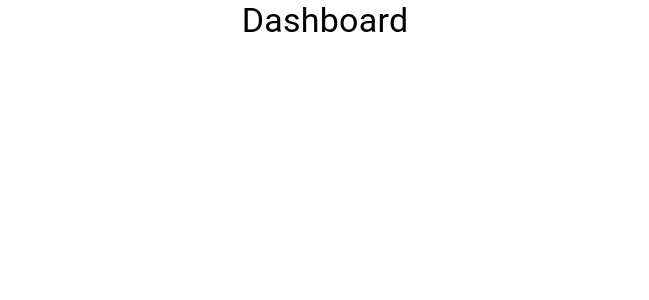
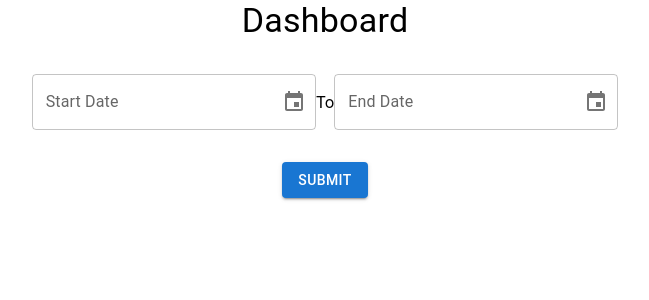
Before and after one commit to dip128/dashboard-chart, a React (Create React App) app: page /dashboard in a window 1280 px wide. Shown: the top 300 px of the page, without its empty margins (315-964 px from the left). Built offline with nearby package versions, Linux system fonts and the light colour scheme; no server answers; sample sign-in values are in the browser's storage.

Commit message:
Date Range Added

```diff
--- a/package.json
+++ b/package.json
@@ -3,14 +3,17 @@
   "version": "0.1.0",
   "private": true,
   "dependencies": {
+    "@date-io/date-fns": "^2.14.0",
     "@emotion/react": "^11.9.0",
     "@emotion/styled": "^11.8.1",
     "@mui/material": "^5.7.0",
     "@mui/styles": "^5.7.0",
+    "@mui/x-date-pickers": "^5.0.0-alpha.3",
     "@testing-library/jest-dom": "^5.16.4",
     "@testing-library/react": "^13.2.0",
     "@testing-library/user-event": "^13.5.0",
     "axios": "^0.27.2",
+    "date-fns": "^2.28.0",
     "react": "^18.1.0",
     "react-dom": "^18.1.0",
     "react-notifications": "^1.7.3",
--- a/src/components/Dashboard/Dashboard.js
+++ b/src/components/Dashboard/Dashboard.js
@@ -1,11 +1,14 @@
-import { Box, Grid, TextField, Typography } from "@mui/material";
+import { Box, Button, Grid, TextField, Typography } from "@mui/material";
 import { makeStyles } from "@mui/styles";
 import React, { useEffect, useState } from "react";
 import { useDispatch, useSelector } from "react-redux";
 import { useNavigate } from "react-router-dom";
 import { fetchTimeZone } from "../../Actions/DashboardAction";
 import dashboardStyles from "./Dashboardstyles";
-
+import { AdapterDateFns } from '@mui/x-date-pickers/AdapterDateFns';
+import { DatePicker, DesktopDatePicker, LocalizationProvider } from '@mui/x-date-pickers';
+import { addDays } from "date-fns";
+import { calculateNewValue } from "@testing-library/user-event/dist/utils";
 const useStyles = makeStyles(dashboardStyles);
 
 function Dashboard() {
@@ -13,12 +16,54 @@ function Dashboard() {
   const classes = useStyles();
   const dispatch = useDispatch();
   let navigate = useNavigate();
+  const [dateRange,setdateRange] = useState({startDate:null,endDate:null})
+  const [error,seterror] = useState({})
+
+  const {minDate,maxDate} = useSelector((state) => state.dashboardReducer)
 
   useEffect(() => {
     dispatch(fetchTimeZone());
   }, []);
 
+  React.useEffect(() => {
+    if (minDate) {
+      setdateRange({...dateRange,startDate:new Date(parseInt(minDate)),endDate: new Date(parseInt(maxDate))});
+    }
+  }, [minDate]);
 
+  const handleChange = (value,id) =>{
+
+    console.log(value)
+    console.log(error);
+    setdateRange({...dateRange,[id]:value})
+    // debugger
+    if(id==="startDate"){
+      if(value>new Date(parseInt(maxDate)) || value < new Date(parseInt(minDate))){
+        seterror({...error,startDate:'Please select valid Range'})
+        // const{startDate,...rest}=error
+      }
+      else {
+        const{startDate,...rest}=error
+        seterror({...rest})
+      }
+    }
+    if(id==="endDate"){
+      if(value>new Date(parseInt(maxDate)) || value < new Date(parseInt(minDate))){
+        seterror({...error,endDate:'Please select valid Range'})
+        // const{startDate,...rest}=error
+      }
+      else {
+        const{endDate,...rest}=error
+        seterror({...rest})
+      }
+    }
+
+  }
+
+
+  const handleSubmit = () =>{
+    console.log(dateRange.endDate.valueOf())
+  }
 
   return (
     <Grid
@@ -39,7 +84,51 @@ function Dashboard() {
         justifyContent="center"
         alignItems="center"
         xs={12}
-      ></Grid>
+      >
+        <LocalizationProvider dateAdapter={AdapterDateFns}>
+
+        <DesktopDatePicker
+          id="startDate"
+          label="Start Date"
+          inputFormat="MM/dd/yyyy"
+          value={dateRange.startDate}
+
+          onChange={(value) => handleChange(value,"startDate")}
+          renderInput={(params) => <TextField id="startDatetext" {...params}  />}
+          minDate={new Date(parseInt(minDate))}
+          maxDate={addDays(new Date(parseInt(maxDate)),-1)}
+        />
+
+        <Box> To </Box>
+
+        <DesktopDatePicker
+          id="endDate"
+          label="End Date"
+          inputFormat="MM/dd/yyyy"
+          value={dateRange.endDate}
+          onChange={(value) => handleChange(value,"endDate")}
+          renderInput={(params) => <TextField id="endDatetext" {...params} />}
+          maxDate={new Date(parseInt(maxDate))}
+          minDate={addDays(new Date(parseInt(minDate)),1)}
+        />
+
+        </LocalizationProvider>
+
+
+      </Grid>
+      <Grid
+        container
+        item
+        justifyContent="center"
+        alignItems="center"
+        xs={12}
+      >
+        <Button
+          // disabled={Object.keys(error).length !==0 ? true : false}
+          variant='contained'
+          onClick={handleSubmit}
+        >Submit</Button>
+      </Grid>
     </Grid>
   );
 }
```
Also changed, not shown: 1 other file (tests, documents, lock files or other folders).
